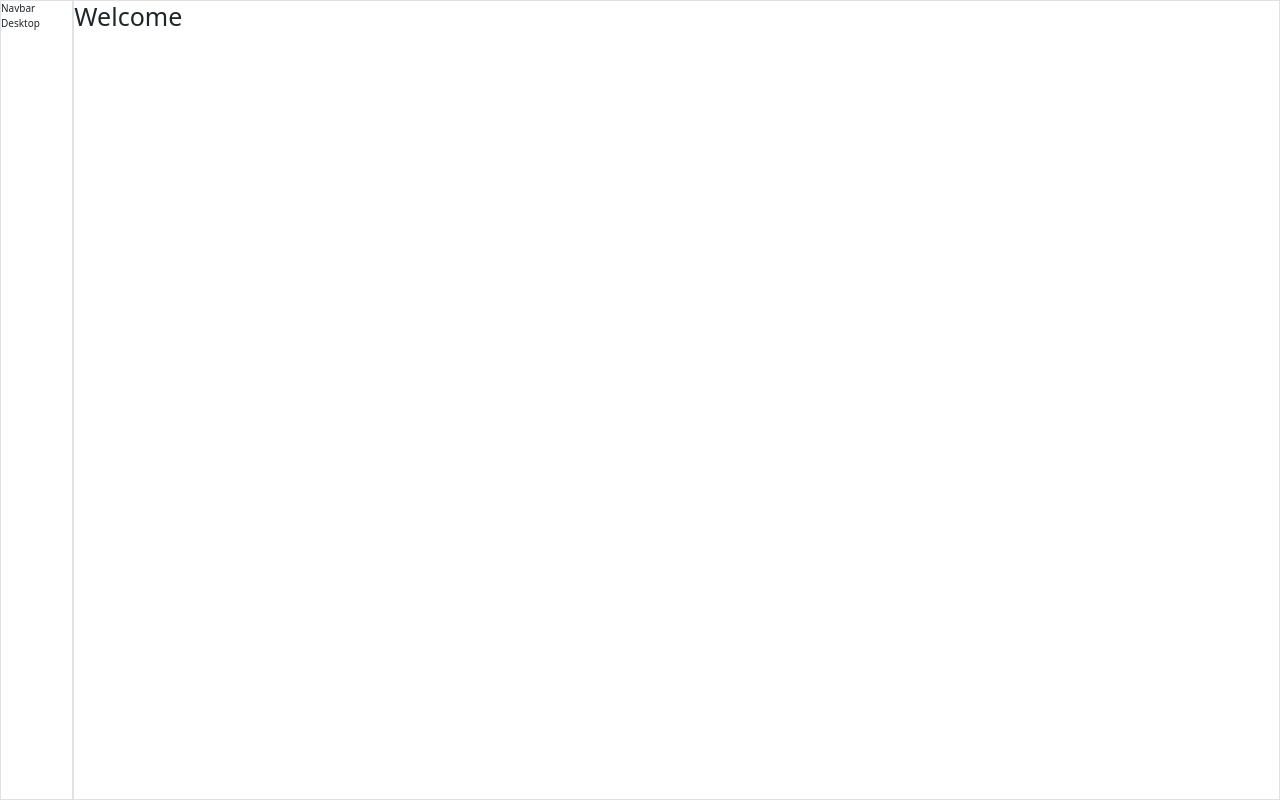
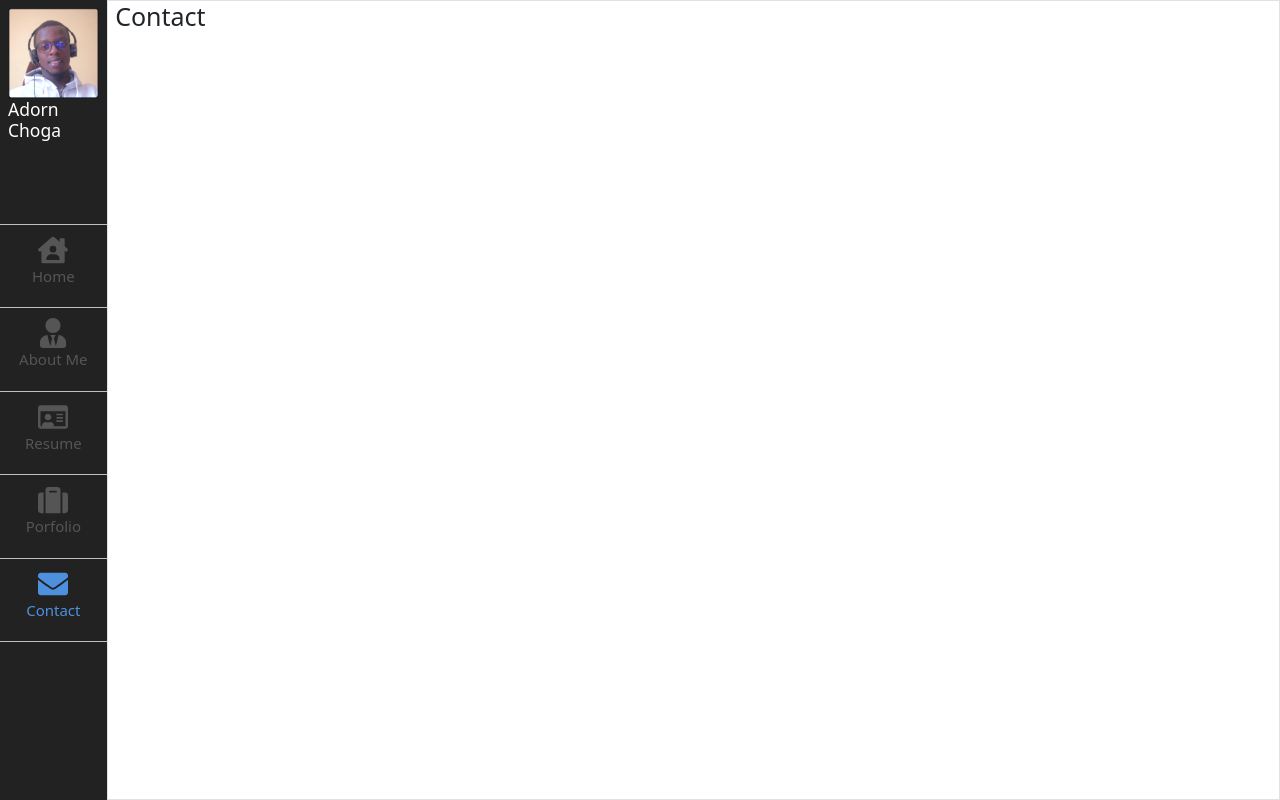
Before and after one commit to AdornChoga/my-portfolio-website, a React (Create React App) app: page /contact-me in a window 1280 px wide. Built offline with nearby package versions, Linux system fonts and the light colour scheme.

Commit message:
Add navlinks and routes to respective pages

```diff
--- a/package.json
+++ b/package.json
@@ -10,6 +10,8 @@
     "react": "^18.1.0",
     "react-bootstrap": "^2.4.0",
     "react-dom": "^18.1.0",
+    "react-icons": "^4.4.0",
+    "react-router-dom": "^6.3.0",
     "react-scripts": "5.0.1",
     "web-vitals": "^2.1.4"
   },
--- a/public/index.html
+++ b/public/index.html
@@ -30,11 +30,12 @@
       work correctly both with client-side routing and a non-root public URL.
       Learn how to configure a non-root public URL by running `npm run build`.
     -->
+    <script src="https://kit.fontawesome.com/2b1476549e.js" crossorigin="anonymous"></script>
     <title>React App</title>
   </head>
   <body>
     <noscript>You need to enable JavaScript to run this app.</noscript>
-    <div id="root"></div>
+    <div id="root" class="container-fluid"></div>
     <!--
       This HTML file is a template.
       If you open it directly in the browser, you will see an empty page.
--- a/src/App.jsx
+++ b/src/App.jsx
@@ -2,6 +2,7 @@ import React, { useState, useEffect } from 'react';
 import './App.css';
 import NavbarDesktop from './components/navbar-desktop/NavbarDesktop';
 import NavbarMobile from './components/navbar-mobile/NavbarMobile';
+import Views from './Views/Views';
 
 const App = () => {
   const [isDesktop, setDesktop] = useState(window.innerWidth > 768);
@@ -16,10 +17,10 @@ const App = () => {
   }, []);
 
   return (
-    <div className={isDesktop && 'd-flex main-container'}>
+    <div className={isDesktop ? 'row main-container' : ''}>
       {isDesktop ? <NavbarDesktop /> : <NavbarMobile />}
-      <div className="border w-100">
-        <h1>Welcome</h1>
+      <div className="col border w-100 page-content">
+        <Views />
       </div>
     </div>
   );
--- /dev/null
+++ b/src/Views/Views.js
@@ -0,0 +1,19 @@
+import React from 'react';
+import { Route, Routes } from 'react-router-dom';
+import AboutMe from '../components/about_me/AboutMe';
+import Contact from '../components/contact/Contact';
+import Home from '../components/home/Home';
+import Portfolio from '../components/portfolio/Portfolio';
+import Resume from '../components/resume/Resume';
+
+const Views = () => (
+  <Routes>
+    <Route index element={<Home />} />
+    <Route path="/about-me" element={<AboutMe />} />
+    <Route path="/resume" element={<Resume />} />
+    <Route path="/portfolio" element={<Portfolio />} />
+    <Route path="/contact-me" element={<Contact />} />
+  </Routes>
+);
+
+export default Views;
--- /dev/null
+++ b/src/components/about_me/AboutMe.jsx
@@ -0,0 +1,7 @@
+import React from 'react';
+
+const AboutMe = () => (
+  <h1>AboutMe</h1>
+);
+
+export default AboutMe;
--- /dev/null
+++ b/src/components/contact/Contact.jsx
@@ -0,0 +1,5 @@
+import React from 'react';
+
+const Contact = () => <h1>Contact</h1>;
+
+export default Contact;
--- /dev/null
+++ b/src/components/home/Home.jsx
@@ -0,0 +1,5 @@
+import React from 'react';
+
+const Home = () => <h1>Home</h1>;
+
+export default Home;
--- /dev/null
+++ b/src/components/navbar-desktop/NavbarDesktop.css
@@ -0,0 +1,67 @@
+.navbar-container,
+.profile-section {
+  display: flex;
+  flex-direction: column;
+  align-items: center;
+}
+
+.navbar-container {
+  padding: 0;
+  gap: 7rem;
+  background-color: #222;
+}
+
+.profile-section {
+  padding: 0.8rem;
+  color: white;
+}
+
+.my-profile-photo {
+  width: 100%;
+  height: auto;
+}
+
+.nav-links-container {
+  width: 100%;
+  list-style-type: none;
+  padding: 0;
+  color: white;
+}
+
+a {
+  text-decoration: none;
+  color: #555;
+}
+
+a:hover {
+  color: #4d91de;
+}
+
+.active {
+  color: #4d91de;
+}
+
+.nav-links-container > li {
+  width: 100%;
+  text-align: center;
+  padding: 1rem 0;
+}
+
+.nav-links-container > li + li,
+.nav-links-container > li:first-child {
+  border-top: 0.1rem solid silver;
+}
+
+.nav-links-container > li:last-child {
+  border-bottom: 0.1rem solid silver;
+}
+
+.icon {
+  /* color: #555555; */
+  font-size: 3rem;
+}
+
+.nav-title {
+  /* color: #555555; */
+  font-size: 1.5rem;
+}
--- a/src/components/navbar-desktop/NavbarDesktop.jsx
+++ b/src/components/navbar-desktop/NavbarDesktop.jsx
@@ -1,5 +1,54 @@
 import React from 'react';
+import { NavLink } from 'react-router-dom';
+import {
+  FaHouseUser,
+  FaUserTie,
+  FaRegIdCard,
+  FaSuitcase,
+  FaEnvelope,
+} from 'react-icons/fa';
+import './NavbarDesktop.css';
+import MyProfile from '../../assets/images/my-profile.png';
 
-const NavbarDesktop = () => <div className="border">Navbar Desktop</div>;
+const NavbarDesktop = () => (
+  <nav className="col-1 navbar-container">
+    <div className="profile-section">
+      <img src={MyProfile} alt="Profile" className="my-profile-photo" />
+      <h3 className="profile-name">Adorn Choga</h3>
+    </div>
+    <ul className="nav-links-container">
+      <li>
+        <NavLink to="/">
+          <FaHouseUser className="icon" />
+          <p className="nav-title">Home</p>
+        </NavLink>
+      </li>
+      <li>
+        <NavLink to="/about-me">
+          <FaUserTie className="icon" />
+          <p className="nav-title">About Me</p>
+        </NavLink>
+      </li>
+      <li>
+        <NavLink to="/resume">
+          <FaRegIdCard className="icon" />
+          <p className="nav-title">Resume</p>
+        </NavLink>
+      </li>
+      <li>
+        <NavLink to="/portfolio">
+          <FaSuitcase className="icon" />
+          <p className="nav-title">Porfolio</p>
+        </NavLink>
+      </li>
+      <li>
+        <NavLink to="/contact-me">
+          <FaEnvelope className="icon" />
+          <p className="nav-title">Contact</p>
+        </NavLink>
+      </li>
+    </ul>
+  </nav>
+);
 
 export default NavbarDesktop;
--- /dev/null
+++ b/src/components/portfolio/Portfolio.jsx
@@ -0,0 +1,5 @@
+import React from 'react';
+
+const Portfolio = () => <h1>Portfolio</h1>;
+
+export default Portfolio;
--- /dev/null
+++ b/src/components/resume/Resume.jsx
@@ -0,0 +1,5 @@
+import React from 'react';
+
+const Resume = () => <h1>Resume</h1>;
+
+export default Resume;
--- a/src/index.js
+++ b/src/index.js
@@ -1,5 +1,6 @@
 import React from 'react';
 import ReactDOM from 'react-dom/client';
+import { BrowserRouter } from 'react-router-dom';
 import 'bootstrap/dist/css/bootstrap.min.css';
 import './index.css';
 import App from './App';
@@ -8,7 +9,9 @@ import reportWebVitals from './reportWebVitals';
 const root = ReactDOM.createRoot(document.getElementById('root'));
 root.render(
   <React.StrictMode>
-    <App />
+    <BrowserRouter>
+      <App />
+    </BrowserRouter>
   </React.StrictMode>,
 );
 
```
Also changed, not shown: src/assets/images/my-profile.png (added), 1 other file (tests, documents, lock files or other folders).
